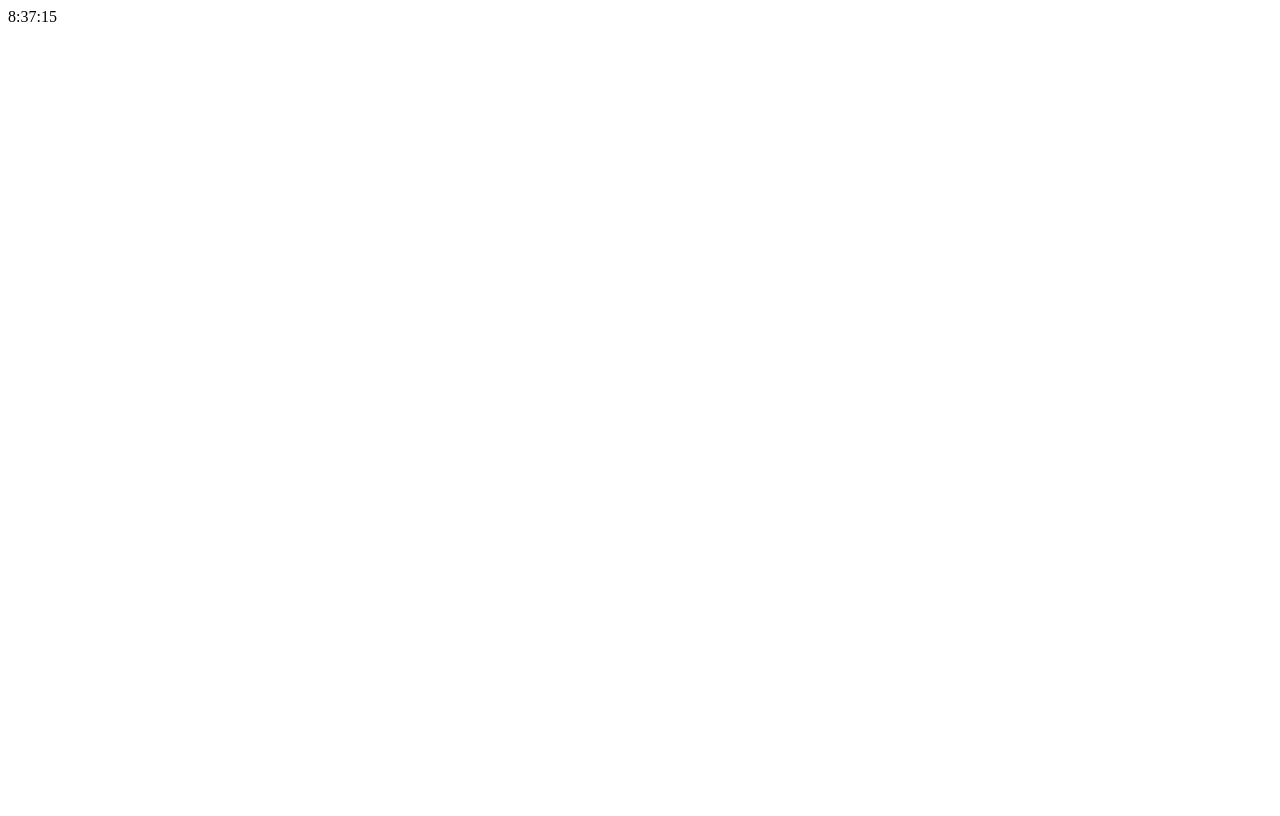
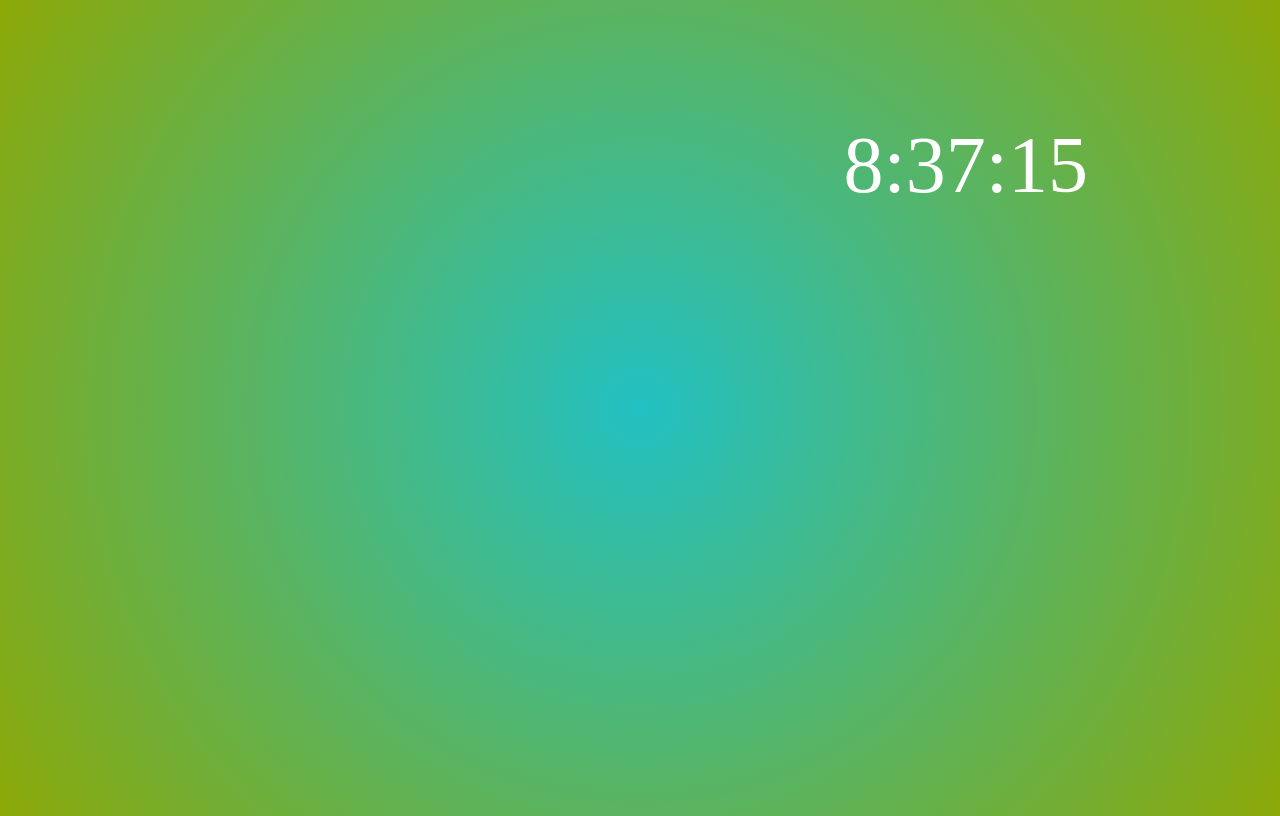
Before and after one commit to Mietlicha/clock, a plain HTML site: page index.html in a window 1280 px wide. Drawn offline with Linux system fonts and the light colour scheme.

Commit message:
add style

```diff
--- a/index.html
+++ b/index.html
@@ -5,6 +5,7 @@
     <meta name="viewport" content="width=device-width, initial-scale=1.0">
     <meta http-equiv="X-UA-Compatible" content="ie=edge">
     <title>zegarek</title>
+    <link rel="stylesheet" href="style.css">
 </head>
 <body>
     <div id="watch"></div>
--- /dev/null
+++ b/style.css
@@ -0,0 +1,13 @@
+body{
+    background: rgb(34,193,195);
+    background: radial-gradient(circle, rgba(34,193,195,1) 0%, rgba(140,168,7,1) 100%);
+    color: #fff;
+    height: 100vh;
+}
+
+#watch{
+    position: absolute;
+    top: 15%;
+    right: 15%;
+    font-size: 5rem;
+}
```
